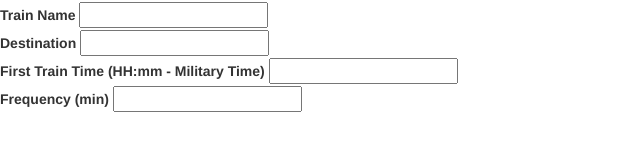
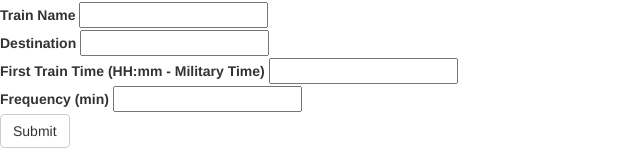
Before and after one commit to duongsters/firebased-train-scheduler, a plain HTML site: page index.html in a window 1280 px wide. Shown: the part 660-808 px from the top of the page, 0-640 px from the left. Drawn offline with nearby package versions, Linux system fonts and the light colour scheme; files that its build step writes are made by us from their sources.

Commit message:
added the submit button through Bootstrap

```diff
--- a/index.html
+++ b/index.html
@@ -91,7 +91,8 @@
                             <input type="number" class="userFormInput" id="trainFrequency">
                         </div>
                     </form>
-
+                    <!-- Submit Button is created, by Bootstrap, and placed here -->
+                    <button type="submit" class="btn btn-default" id="submitBtn">Submit</button>
                 </div>
 
 
```
